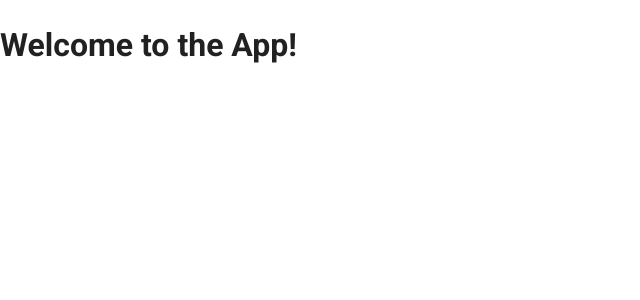
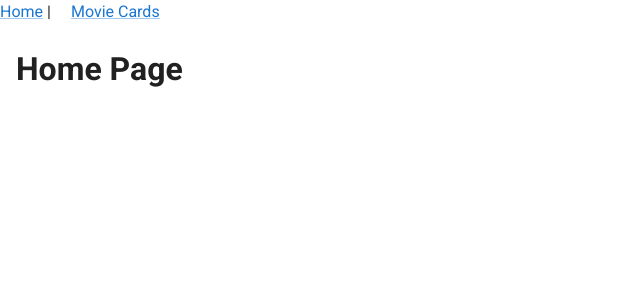
Before and after one commit to kapulularachel-bit/movie-card-Bridget, a React (Vite) app: page / in a window 1280 px wide. Shown: the top 300 px of the page, without its empty margins (0-640 px from the left). Built offline with nearby package versions, Linux system fonts and the light colour scheme.

Commit message:
Fix route path and image paths for movie cards display

```diff
--- a/src/App.jsx
+++ b/src/App.jsx
@@ -1,7 +1,30 @@
-export default function App() {
+import * as React from 'react';
+import Box from '@mui/material/Box';
+import Link from '@mui/material/Link';
+import {Routes, Route} from 'react-router';
+import MovieCardPage from './pages/MovieCardPage';
+
+const preventDefault = (event) => event.preventDefault();
+export default function Links() {
   return (
-    <div>
-      <h1>Welcome to the App!</h1>
-    </div>
+    <Box
+      sx={{
+        typography: 'body1',
+        '& > :not(style) ~ :not(style)': {
+          ml: 2,
+        },
+      }}
+      onClick={preventDefault}
+    >
+      <Link to ="/">Home</Link> | {" "}
+      <Link to ="/MovieCardPages">
+        Movie Cards
+      </Link>
+
+      <Routes>
+        <Route path = "/" element = {<h1>Home Page</h1>} />
+        <Route path = "/MovieCardPages" element = {<MovieCardPage />} />
+      </Routes>
+    </Box>
   );
 }
--- a/src/components/MovieCard.js
+++ b/src/components/MovieCard.jsx
@@ -5,11 +5,10 @@ import Typography from '@mui/material/Typography';
 import Button from '@mui/material/Button';
 import CardActionArea from '@mui/material/CardActionArea';
 import CardActions from '@mui/material/CardActions'
+
 export default function MovieCard({movie}){
-
     const releaseTime = movie.release_date.split("-")[0]; //geting a year from the release date
     const movieOverview = movie.overview.length > 150 ? movie.overview.substring(0, 150) + "..." : movie.overview;
-
     return(
         <Card sx={{ maxWidth: 345 }}>
               <CardActionArea>
--- a/src/data/movieData.js
+++ b/src/data/movieData.js
@@ -1,4 +1,4 @@
-export const dataFile =
+export const DataFile =
     {
        page: 1,
        results: [
@@ -11,7 +11,7 @@ export const dataFile =
             original_title: "Sample Movie Title",
             overview: "This is a sample overview of the movie. It provides a brief description of the plot and key elements.",
             popularity: 150.123,
-            poster_path: './srs/movieCard/card(1).jpg',
+            poster_path: './src/movieCard/card(1).jpg',
             release_date: "2023-10-15",
             title: "Sample Movie Title",
             video: false,
@@ -27,7 +27,7 @@ export const dataFile =
             original_title: "Sample Movie Title",
             overview: "This is a sample overview of the movie. It provides a brief description of the plot and key elements.",
             popularity: 150.123,
-            poster_path: './srs/movieCard/card(3).jpg',
+            poster_path: './src/movieCard/card(3).jpg',
             release_date: "2023-10-15",
             title: "Sample Movie Title",
             video: false,
@@ -43,7 +43,7 @@ export const dataFile =
             original_title: "Sample Movie Title",
             overview: "This is a sample overview of the movie. It provides a brief description of the plot and key elements.",
             popularity: 150.123,
-            poster_path: './srs/movieCard/card(1).jpg',
+            poster_path: './src/movieCard/card(1).jpg',
             release_date: "2023-10-15",
             title: "Sample Movie Title",
             video: false,
@@ -59,7 +59,7 @@ export const dataFile =
             original_title: "Sample Movie Title",
             overview: "This is a sample overview of the movie. It provides a brief description of the plot and key elements.",
             popularity: 150.123,
-            poster_path:'./srs/movieCard/card(2).jpg',
+            poster_path:'./src/movieCard/card(2).jpg',
             release_date: "2023-10-15",
             title: "Sample Movie Title",
             video: false,
--- /dev/null
+++ b/src/pages/MovieCardPage.jsx
@@ -0,0 +1,12 @@
+import MovieCard from '../components/MovieCard.jsx';
+import { DataFile } from '../data/movieData';
+
+export default function MovieCardPage(){
+    return(
+        <div style={{display: 'flex', flexWrap: 'wrap', gap: '20px', justifyContent: 'center', padding: '20px'}}>
+            {DataFile.results.map((movie) => (
+                <MovieCard key={movie.id} movie={movie} />
+            ))}
+        </div>
+    )
+}
```
Also changed, not shown: src/movieCards.js (deleted, +0 -36 lines).
